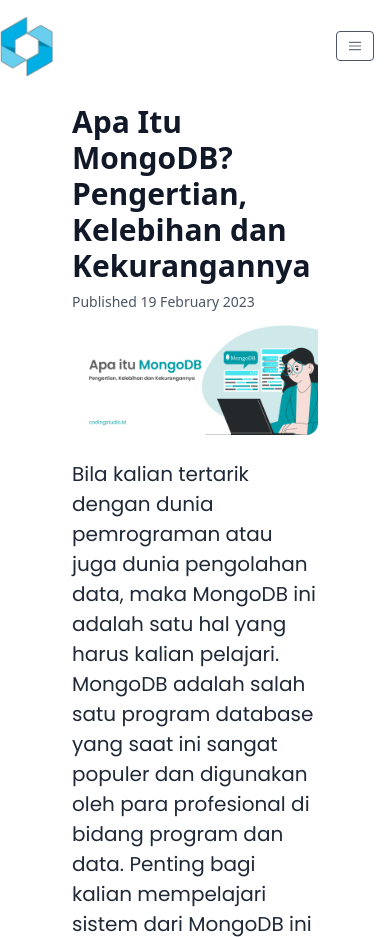
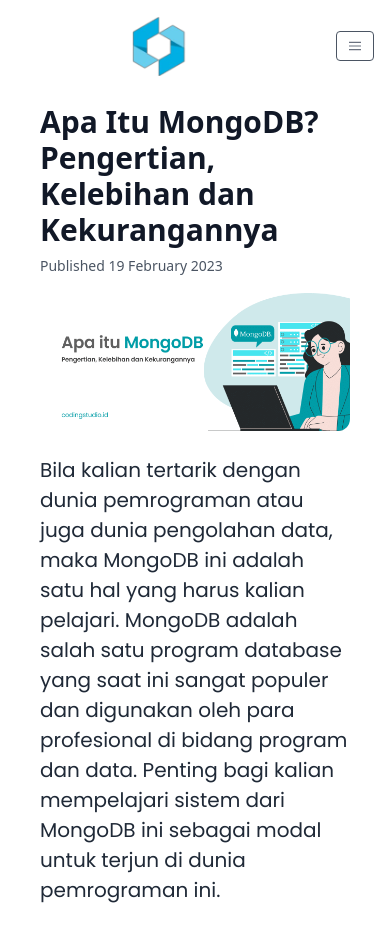
Before and after one commit to Fajarshodiq1/uas, a website: page atikel/artikel2.html in a window 390 px wide. Shown: the top 937 px of the page. Drawn offline with nearby package versions, Linux system fonts and the light colour scheme.

Commit message:
update for testing

```diff
--- a/atikel/artikel2.html
+++ b/atikel/artikel2.html
@@ -46,7 +46,7 @@
       >
         <img
           src="../assets/img/header/cdlogo3-removebg-preview (2) - Copy.png"
-          class="w-14 sm:mx-auto"
+          class="w-14 mx-auto"
           alt=""
         />
         <div class="pl-4">
@@ -101,7 +101,7 @@
     </nav>
 
     <!--Container-->
-    <div class="w-full pt-20 px-14 xl:px-32">
+    <div class="w-full pt-20 px-6 xl:px-32">
       <div class="w-full px-4 md:px-6 text-xl text-gray-800 leading-normal">
         <!--Title-->
         <div class="font-sans">
```
Also changed, not shown: atikel/artikel3.html (+2 -2 lines), atikel/artikel4.html (+2 -2 lines), atikel/artikel5.html (+2 -2 lines), atikel/artikel6.html (+2 -2 lines), atikel/artikel7.html (+2 -2 lines), atikel/artikel8.html (+2 -2 lines).
